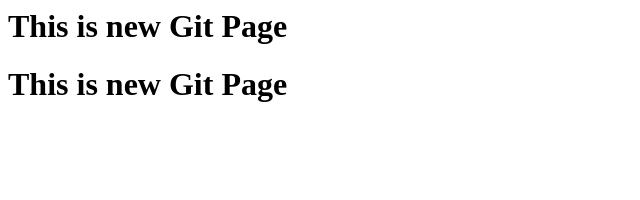
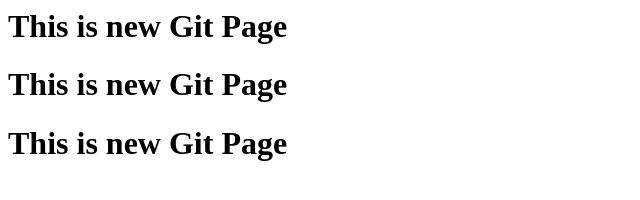
Before and after one commit to jagathSCS/myFirst_repo, a plain HTML site: page index.html in a window 1280 px wide. Shown: the whole page, without its empty margins (0-640 px from the left). Drawn offline with Linux system fonts and the light colour scheme.

Commit message:
Update index.html

```diff
--- a/index.html
+++ b/index.html
@@ -1,2 +1,3 @@
 <h1>This is new Git Page</h1>
 <h1>This is new Git Page</h1>
+<h1>This is new Git Page</h1>
```
